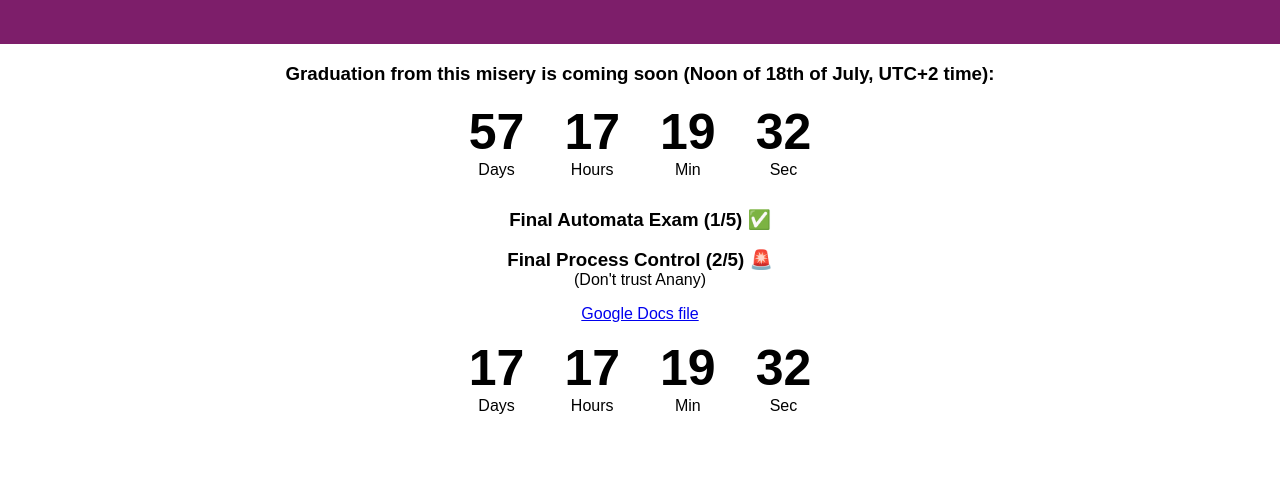
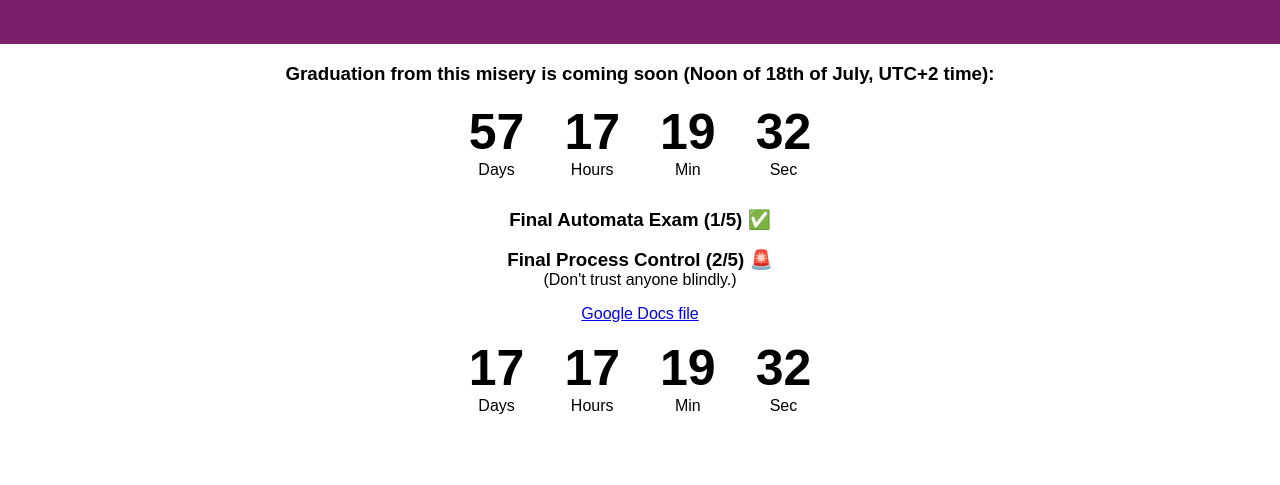
Before and after one commit to geekahmed/Graduation-Countdown, a React (Create React App) app: page / in a window 1280 px wide. Shown: the part 218-703 px from the top of the page. Built offline with nearby package versions, Linux system fonts and the light colour scheme.

Commit message:
change anany 3shan el 7nika

```diff
--- a/src/App.js
+++ b/src/App.js
@@ -10,7 +10,7 @@ class App extends Component {
       currentDate.getMonth() === 11 && currentDate.getDate() > 23
         ? currentDate.getFullYear() + 1
         : currentDate.getFullYear();
-        const displayTimer = ()=>{
+    const displayTimer = () => {
       return 'newSubject'
     }
     return (
@@ -19,19 +19,21 @@ class App extends Component {
           <img src={logo} className="App-logo" alt="logo" />
           <h2>Graduation Countdown</h2>
         </div>
+        <div>
           <h3 className="title">
             Graduation from this misery is coming soon (Noon of 18th of July, UTC+2 time):
           </h3>
           <Countdown date={`${year}-07-18T16:00:00`} />
           <div>
             <h3 className="textPrimary">Final Automata Exam (1/5) ✅</h3>
-          <br/>
+            <br />
           </div>
           <div>
             <h3 className="textPrimary">Final Process Control  (2/5) 🚨</h3>
-          <p className="textPrimary">(Don't trust Anany)</p>
+            <p className="textPrimary">(Don't trust anyone blindly.)</p>
             <p><a href="https://docs.google.com/document/d/1oozQDvqqd2nSV1G8gac3YCmkwzSRQj9ROlGc-CKS7qI/edit" target="_blank">Google Docs file</a></p>
             <Countdown date={`${year}-06-08T16:00:00`} />
+          </div>
         </div>
         <div className="player">
           <ReactPlayer controls={true} url="https://www.youtube.com/watch?v=5qap5aO4i9A" playing={true} />
```
Lines whose indentation alone changed are shown as unchanged.
